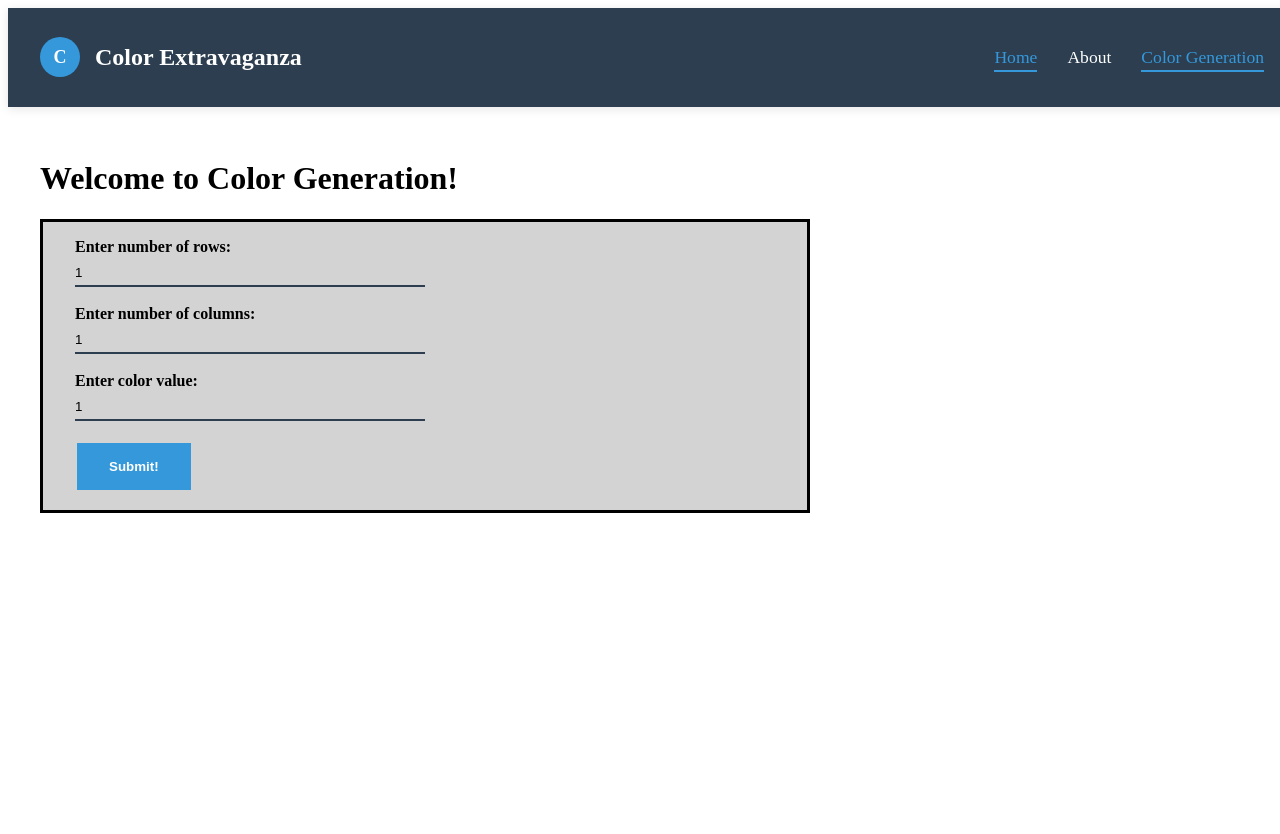
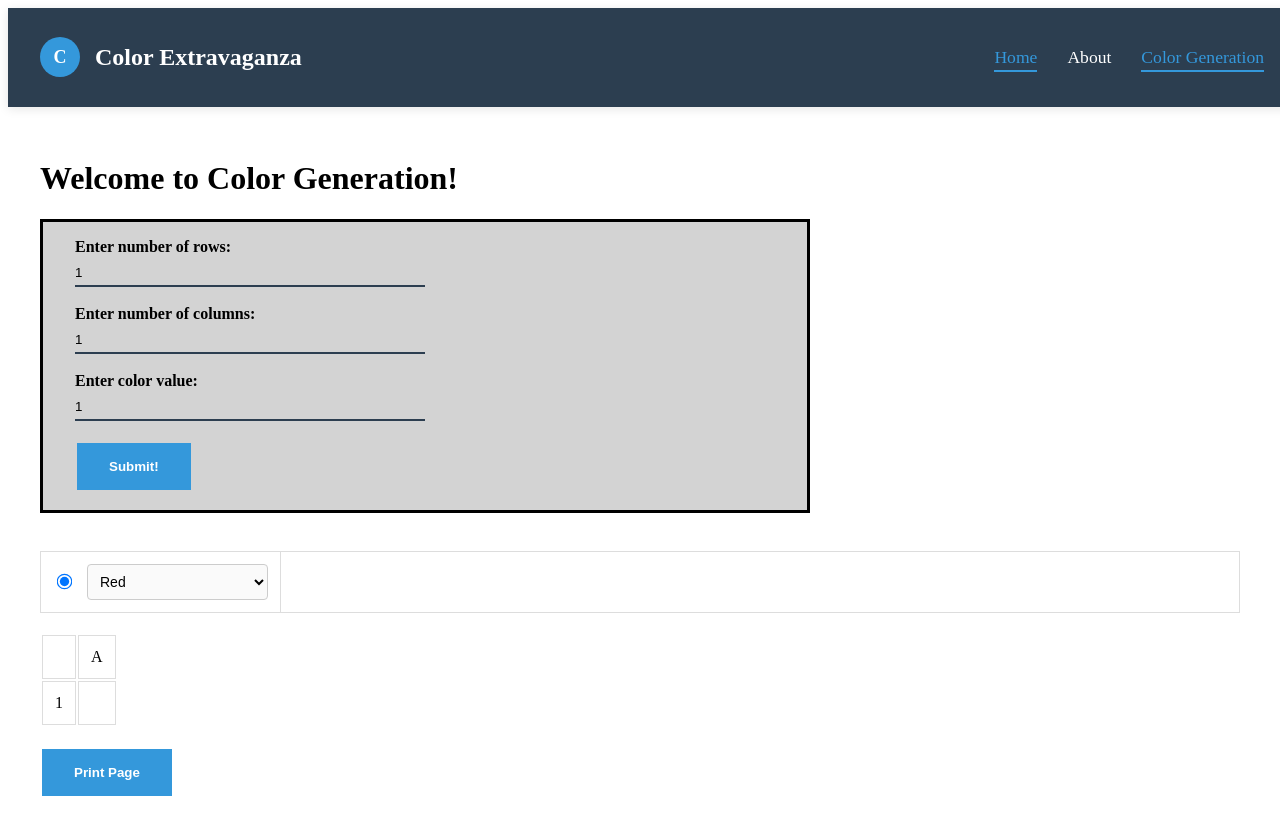
Before and after one commit to parkerjones11/Color-Extravaganza, an Angular app: page /color-generation in a window 1280 px wide. Both pictures are taken after a click on the button "Submit!". Shown: the top 834 px of the page. Before the commit the page ends 800 px from the top, so only its background shows below. Built offline with nearby package versions, Linux system fonts and the light colour scheme.

Commit message:
adding tables

```diff
--- a/src/app/color-generation/color-generation.component.css
+++ b/src/app/color-generation/color-generation.component.css
@@ -38,3 +38,46 @@ input{
 label{
     font-weight: bold;
 }
+
+.color-table {
+    width: 100%;
+    margin: 20px auto;
+    border-collapse: collapse;
+    background-color: white;
+}
+
+td {
+    padding: 12px;
+    text-align: left;
+    vertical-align: middle;
+    border: 1px solid #ddd;
+}
+
+.left-column {
+    width: 20%;
+}
+
+.right-column {
+    width: 80%;
+}
+
+.input-container {
+    display: flex;
+    align-items: center;
+    gap: 8px;
+}
+
+input[type="radio"] {
+    transform: scale(1.2);
+    margin-right: 8px;
+}
+
+select {
+    flex-grow: 1;
+    padding: 8px;
+    font-size: 14px;
+    border: 1px solid #ccc;
+    border-radius: 4px;
+    background-color: #fafafa;
+    cursor: pointer;
+}
--- a/src/app/color-generation/color-generation.component.html
+++ b/src/app/color-generation/color-generation.component.html
@@ -44,3 +44,40 @@
         <br><button type="submit" [disabled]="colorForm.invalid">Submit!</button>
     </form>
 </div>
+
+<br>
+<div *ngIf="submitted">
+  <table class="color-table">
+      <tr *ngFor="let row of colorRows; let i = index">
+          <td class="left-column">
+              <div class="input-container">
+                  <label>
+                      <input type="radio" name="selectedRow" [checked]="selectedRowIndex === i" (change)="selectRow(i)">
+                  </label>
+                  <select [value]="row.color" (change)="onColorChange(i, $event)">
+                      <option *ngFor="let color of getAvailableColors(row.color)" [value]="color">
+                          {{ color.charAt(0).toUpperCase() + color.slice(1) }}
+                      </option>
+                  </select>
+              </div>
+          </td>
+          <td class="right-column"></td>
+      </tr>
+  </table>
+
+  <table class="color-painting-table">
+    <tr>
+      <td></td>
+      <td *ngFor="let col of getColumnLabels(cols)">
+        {{ col }}
+      </td>
+    </tr>
+    <tr *ngFor="let row of getRowRange(rows); let r = index">
+      <td>{{ r + 1 }}</td>
+      <td *ngFor="let col of getColumnLabels(cols); let c = index" (click)="onCellClick(r + 1, col)">
+      </td>
+    </tr>
+  </table>
+  <br>
+  <button (click)="printPage()">Print Page</button>
+</div>
--- a/src/app/color-generation/color-generation.component.ts
+++ b/src/app/color-generation/color-generation.component.ts
@@ -1,14 +1,12 @@
 import { Component} from '@angular/core';
 import { ReactiveFormsModule, FormGroup, FormControl, Validators } from '@angular/forms';
 import { RouterOutlet } from '@angular/router';
-
-var rows: number = 0;
-var cols: number = 0;
-var color: number = 0;
+import { CommonModule } from '@angular/common';
 
 @Component({
   selector: 'app-color-generation',
-  imports: [ReactiveFormsModule, RouterOutlet],
+  standalone: true,
+  imports: [ReactiveFormsModule, RouterOutlet, CommonModule],
   templateUrl: './color-generation.component.html',
   styleUrl: './color-generation.component.css'
 })
@@ -22,10 +20,77 @@ export class ColorGenerationComponent {
     color: new FormControl(1, {validators: [Validators.required, Validators.min(1), Validators.max(10)]})
   });
 
+  submitted = false;
+  selectedRowIndex: number | null = null;
+  colorRows: { color: string }[] = [];
+  readonly colorOptions: string[] = ['red', 'orange', 'yellow', 'green', 'blue', 'purple', 'grey', 'brown', 'black', 'teal'];
+
+  get rows(): number {
+    return this.colorForm.get('rows')?.value || 1;
+  }
+
+  get cols(): number {
+    return this.colorForm.get('cols')?.value || 1;
+  }
+
   submitForm(event: Event): void {
-    event.preventDefault();
-    rows = this.colorForm.value.rows;
-    cols = this.colorForm.value.cols;
-    color = this.colorForm.value.color;
+    if (this.colorForm.valid) {
+      this.submitted = true;
+      const count = this.colorForm.value.color!;
+      this.colorRows = Array.from({ length: count }, (_, i) => ({
+        color: this.colorOptions[i]  // assign unique colors by default
+      }));
+      this.selectedRowIndex = 0;
   }
 }
+
+getAvailableColors(currentColor: string): string[] {
+  const selectedColors = this.colorRows.map(row => row.color);
+  return this.colorOptions.filter(color => color === currentColor || !selectedColors.includes(color));
+}
+
+onColorChange(index: number, event: Event): void {
+  const selectElement = event.target as HTMLSelectElement;
+  const selectedColor = selectElement.value;
+  this.colorRows[index].color = selectedColor;
+}
+
+selectRow(index: number) {
+  this.selectedRowIndex = index;
+}
+
+getColumnLabels(cols: number): string[] {
+  const labels: string[] = [];
+  let letter1 = 'A'.charCodeAt(0); // 'A' = 65
+  let letter2 = 'A'.charCodeAt(0);
+
+  for (let i = 0; i < cols; i++) {
+    let label = '';
+
+    if (i < 26) {
+      label = String.fromCharCode(letter1 + i);
+    } else {
+      let temp = i;
+      while (temp >= 26) {
+        label = String.fromCharCode(letter2 + (temp % 26)) + label;
+        temp = Math.floor(temp / 26) - 1;
+      }
+      label = String.fromCharCode(letter2 + temp) + label;
+    }
+
+    labels.push(label);
+  }
+  return labels;
+}
+
+getRowRange(rows: number): number[] {
+  return Array.from({ length: rows }, (_, i) => i + 1);
+}
+
+onCellClick(row: number, col: string): void {
+  alert(`${col}${row}`);
+}
+printPage(): void {
+  window.print();
+}
+}
```
